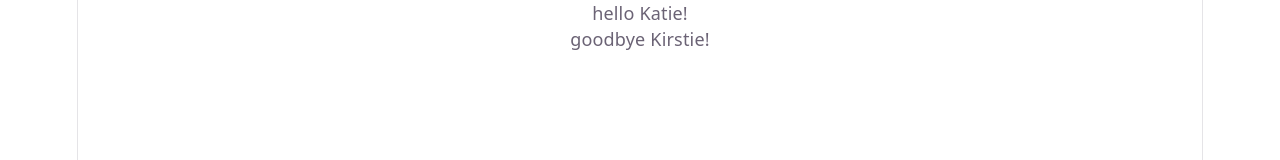
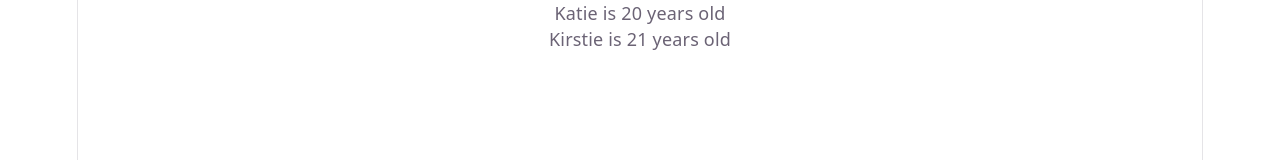
Before and after one commit to kenny-cfg/react-typescript, a React (Vite) app: page / in a window 1280 px wide. Shown: the top 160 px of the page. Built offline with nearby package versions, Linux system fonts and the light colour scheme.

Commit message:
Greetings Props

```diff
--- a/src/App.tsx
+++ b/src/App.tsx
@@ -4,8 +4,8 @@ import Greeting from './Greeting'
 function App() {
   return (
     <>
-      <Greeting greeting="hello" name="Katie" />
-      <Greeting greeting="goodbye" name="Kirstie" />
+      <Greeting age={20} name="Katie" />
+      <Greeting age={21} name="Kirstie" />
     </>
   )
 }
--- a/src/Greeting.tsx
+++ b/src/Greeting.tsx
@@ -1,18 +1,10 @@
-type GreetingType = 'hello' | 'goodbye';
-type NameType = string;
-
-// interface GreetingProps {
-//   greeting: GreetingType,
-//   name: NameType
-// }
-
 type GreetingProps = {
-  greeting: GreetingType,
-  name: NameType
+  name: string,
+  age: number
 }
 
-const Greeting = ({ greeting, name }: GreetingProps) => {
-  return <p>{greeting} {name}!</p>
+const Greeting = ({ age, name }: GreetingProps) => {
+  return <p>{name} is {age} years old</p>
 }
 
 export default Greeting;
```
